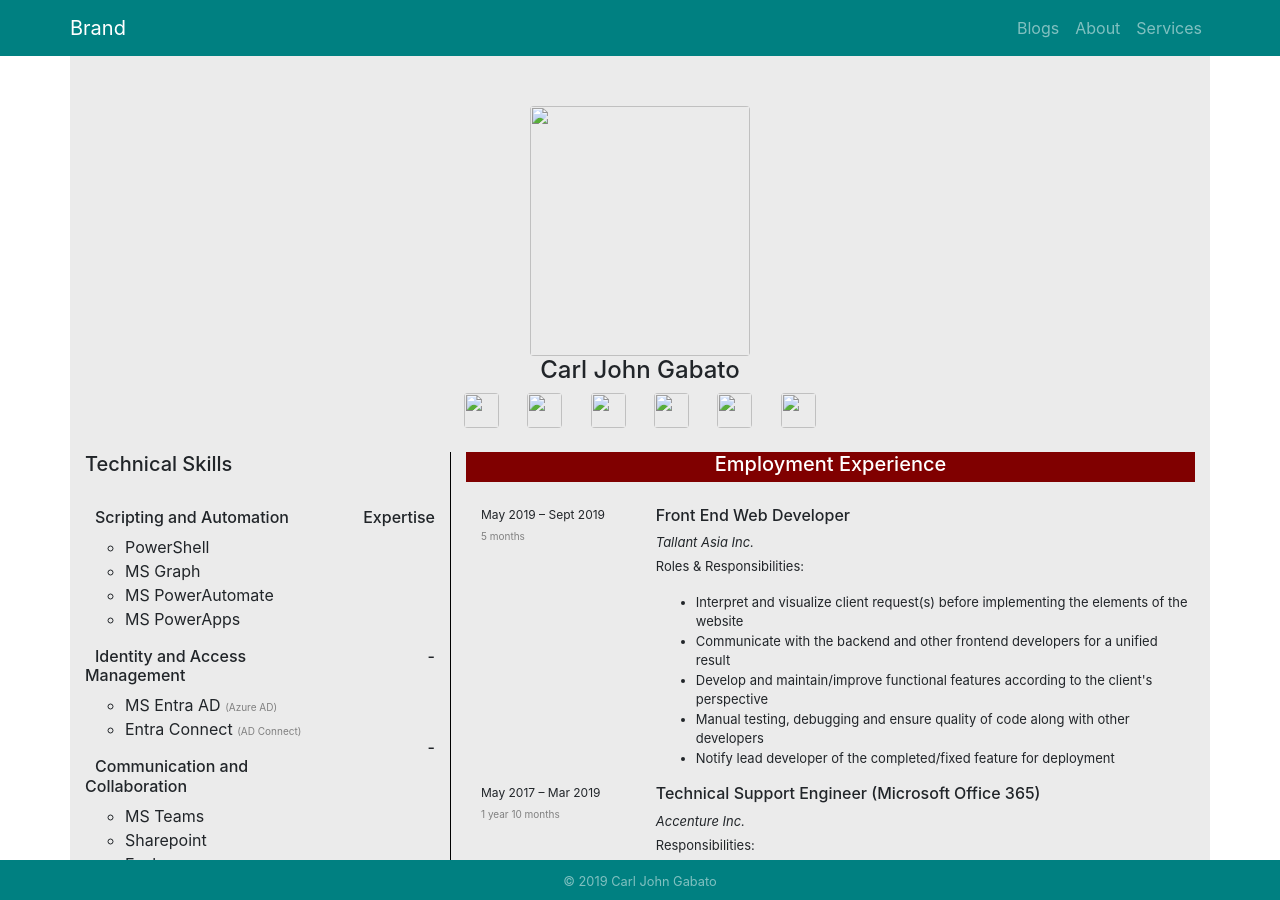
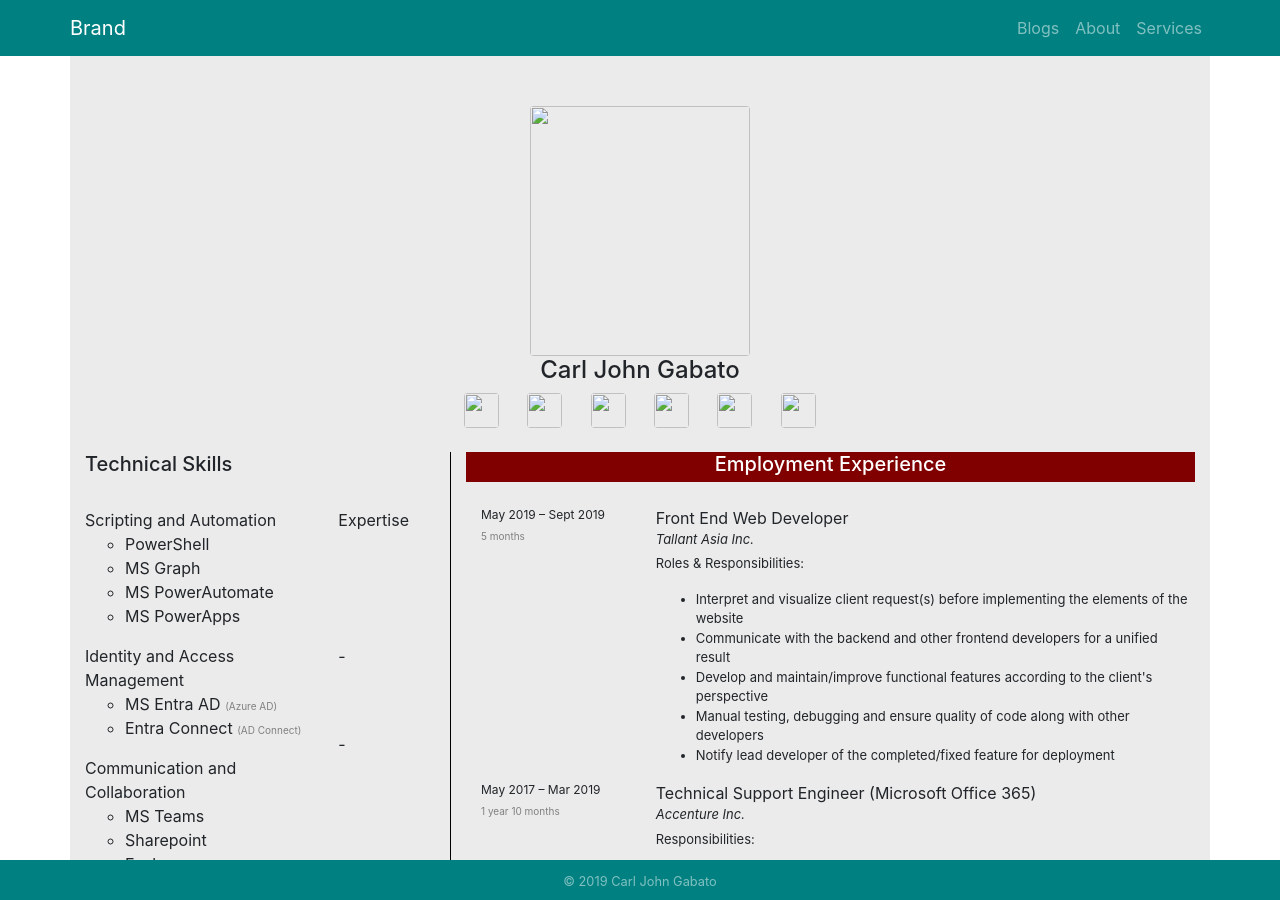
Before and after one commit to carljohngabato/aboutme, a Jekyll site: the page built from about.html, in a window 1280 px wide and 900 px high. Built offline with Jekyll 4.4.1, drawn with Linux system fonts in a browser that asks for light colours; nearby versions of some CDN libraries.

Commit message:
modified: about

```diff
--- a/about.html
+++ b/about.html
@@ -59,7 +59,7 @@ title: About
       <div class="row">
         <div class="col-lg-8">
           <div class="skills-body">
-            <h6>Scripting and Automation</h6>
+            <h7>Scripting and Automation</h7>
             <ul class="skills-list">
               <li>PowerShell</li>
               <li>MS Graph</li>
@@ -67,7 +67,7 @@ title: About
               <li>MS PowerApps</li>
             </ul>
 
-            <h6>Identity and Access Management</h6>
+            <h7>Identity and Access Management</h7>
             <ul class="skills-list">
               <li>MS Entra AD
                 <span class="skills-desc">(Azure AD)</span></li>
@@ -75,42 +75,42 @@ title: About
                 <span class="skills-desc">(AD Connect)</span></li>
             </ul>
 
-            <h6>Communication and Collaboration</h6>
+            <h7>Communication and Collaboration</h7>
             <ul class="skills-list">
               <li>MS Teams</li>
               <li>Sharepoint</li>
               <li>Exchange</li>
             </ul>
 
-            <h6>Email Security Filtering</h6>
+            <h7>Email Security Filtering</h7>
             <ul class="skills-list">
               <li>Mimecast</li>
               <li>Kaspersky Security Center</li>
             </ul>
 
-            <h6>DNS Level Filtering</h6>
+            <h7>DNS Level Filtering</h7>
             <ul class="skills-list">
               <li>SPF, DKIM, DMARC</li>
             </ul>
 
-            <h6>System Infrastructure Management</h6>
+            <h7>System Infrastructure Management</h7>
             <ul class="skills-list">
               <li>AD DS</li>
               <li>Exchange On-Premise</li>
             </ul>
 
-            <h6>Mobile Device Management</h6>
+            <h7>Mobile Device Management</h7>
             <ul class="skills-list">
               <li>Intune</li>
             </ul>
 
-            <h6>Virtualization Technology</h6>
+            <h7>Virtualization Technology</h7>
             <ul class="skills-list">
               <li>Hyper-V</li>
               <li>VMWare</li>
             </ul>
 
-            <h6>Other Skills</h6>
+            <h7>Other Skills</h7>
             <ul class="skills-list">
               <li>Adobe Photoshop</li>
               <li>Inkscape</li>
@@ -119,7 +119,7 @@ title: About
         </div>
 
         <div class="col-lg-4">
-          <h6 align="Right">Expertise</h6>
+          <h7 align="Right">Expertise</h7>
           <ul class="expertise">
             <li>
               <div class="d-flex flex-row-reverse">
@@ -159,7 +159,7 @@ title: About
             </li>
           </ul>
 
-          <h6 align="Right">-</h6>
+          <h7 align="Right">-</h7>
           <ul class="expertise">
             <li>
               <div class="d-flex flex-row-reverse">
@@ -181,7 +181,7 @@ title: About
             </li>
           </ul>
 
-          <h6 align="Right">-</h6>
+          <h7 align="Right">-</h7>
           <ul class="expertise">
             <li>
               <div class="d-flex flex-row-reverse">
@@ -248,7 +248,7 @@ title: About
             </li>
           </ul>
 
-          <h6 align="Right">-</h6>
+          <h7 align="Right">-</h7>
           <ul class="expertise">
             <li>
               <div class="d-flex flex-row-reverse">
@@ -293,7 +293,7 @@ title: About
             <p class="time-span">5 months</p>
           </div>
           <div class="col-lg-9 employment-info-1">
-            <h6>Front End Web Developer</h6>
+            <h7>Front End Web Developer</h7>
             <p class="company-name">Tallant Asia Inc.</p>
             <p class="emp-role">Roles & Responsibilities:</p>
             <ul>
@@ -311,7 +311,7 @@ title: About
             <p class="time-span">1 year 10 months</p>
           </div>
           <div class="col-lg-9 employment-info">
-            <h6>Technical Support Engineer (Microsoft Office 365)</h6>
+            <h7>Technical Support Engineer (Microsoft Office 365)</h7>
             <p class="company-name">Accenture Inc.</p>
             <p class="emp-role">Responsibilities:</p>
             <ul>
@@ -329,7 +329,7 @@ title: About
             <p class="time-span">1 year 4 months</p>
           </div>
           <div class="col-lg-9 employment-info">
-            <h6>Service Desk Associate</h6>
+            <h7>Service Desk Associate</h7>
             <p class="company-name">Accenture Inc.</p>
             <p class="emp-role">Responsibilities:</p>
             <ul>
```
